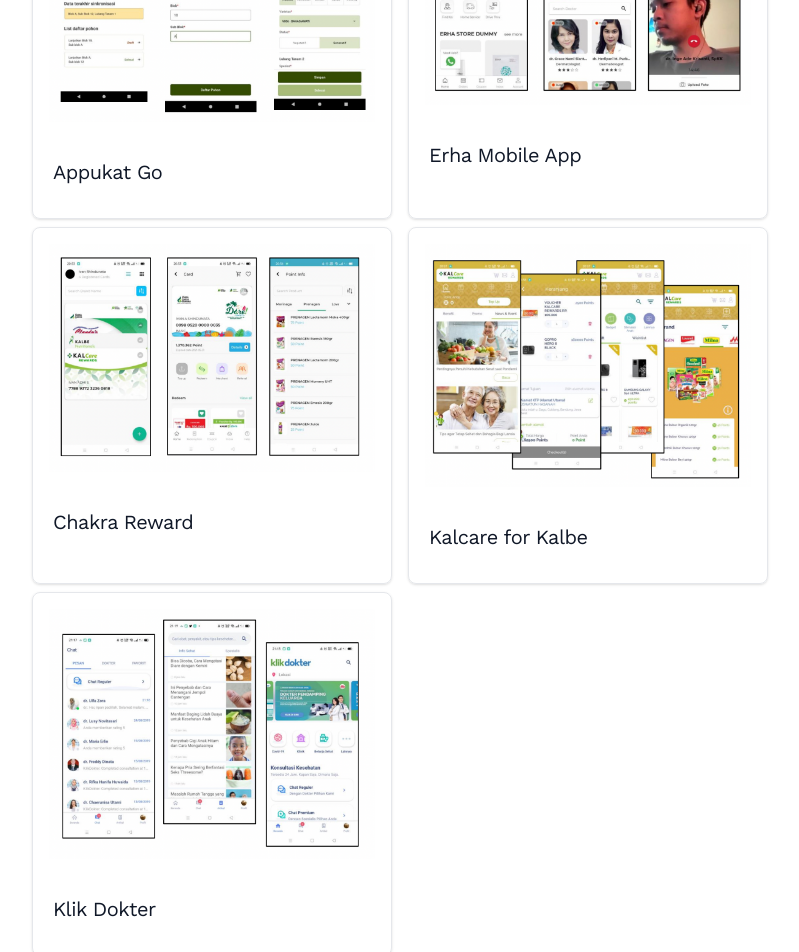
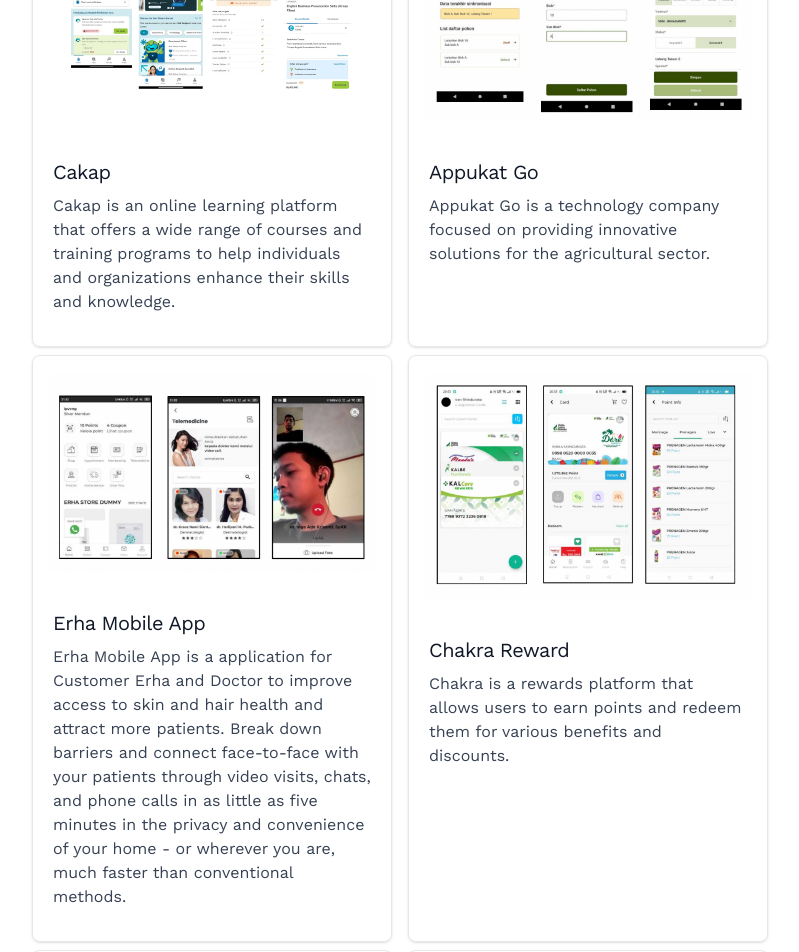
Before and after one commit to Padillahirpan/personal-website-padillah, a React (Vite) app: page / in a window 1280 px wide. Shown: the part 1100-2052 px from the top of the page, without its empty margins (240-1039 px from the left). Built offline with nearby package versions, Linux system fonts and the light colour scheme.

Commit message:
feat: add cakap screenshot to project and edited the description

```diff
--- a/src/components/Projects.tsx
+++ b/src/components/Projects.tsx
@@ -27,7 +27,7 @@
           </h5>
         </a>
         <p className="mb-3 font-normal text-left text-gray-700 dark:text-gray-400">
-          {/* {item.description} */}
+          {item.description}
         </p>
       </div>
     </div>
--- a/src/data/project.json
+++ b/src/data/project.json
@@ -2,29 +2,34 @@
   "title": "Project",
   "project": [
     {
+      "name": "Cakap",
+      "ss": "cakap.png",
+      "description": "Cakap is an online learning platform that offers a wide range of courses and training programs to help individuals and organizations enhance their skills and knowledge."
+    },
+    {
       "name": "Appukat Go",
       "ss": "appukat.png",
-      "description": "Argapro is a technology company focused on providing innovative solutions for the agricultural sector."
+      "description": "Appukat Go is a technology company focused on providing innovative solutions for the agricultural sector."
     },
     {
       "name": "Erha Mobile App",
       "ss": "erha.png",
-      "description": "Argapro is a technology company focused on providing innovative solutions for the agricultural sector."
+      "description": "Erha Mobile App is a application for Customer Erha and Doctor to  improve access to skin and hair health and attract more patients. Break down barriers and connect face-to-face with your patients through video visits, chats, and phone calls in as little as five minutes in the privacy and convenience of your home - or wherever you are, much faster than conventional methods."
     },
     {
       "name": "Chakra Reward",
       "ss": "chakra.png",
-      "description": "Argapro is a technology company focused on providing innovative solutions for the agricultural sector."
+      "description": "Chakra is a rewards platform that allows users to earn points and redeem them for various benefits and discounts."
     },
     {
-      "name": "Kalcare for Kalbe",
+      "name": "Kalcare Rewards",
       "ss": "kalbe.png",
-      "description": "Argapro is a technology company focused on providing innovative solutions for the agricultural sector."
+      "description": "Kalcare Rewards is a loyalty program offered by Kalbe, a leading healthcare company in Indonesia, that allows customers to earn points and redeem them for various health and wellness products and services."
     },
     {
-      "name": "Klik Dokter",
+      "name": "KlikDokter",
       "ss": "klikdokter.png",
-      "description": "Argapro is a technology company focused on providing innovative solutions for the agricultural sector."
+      "description": "KlikDokter is a healthcare platform that provides online medical consultations, health information, and services to help individuals manage their health and well-being."
     }
   ]
 }
```
Also changed, not shown: src/assets/projects/cakap.png (added).
